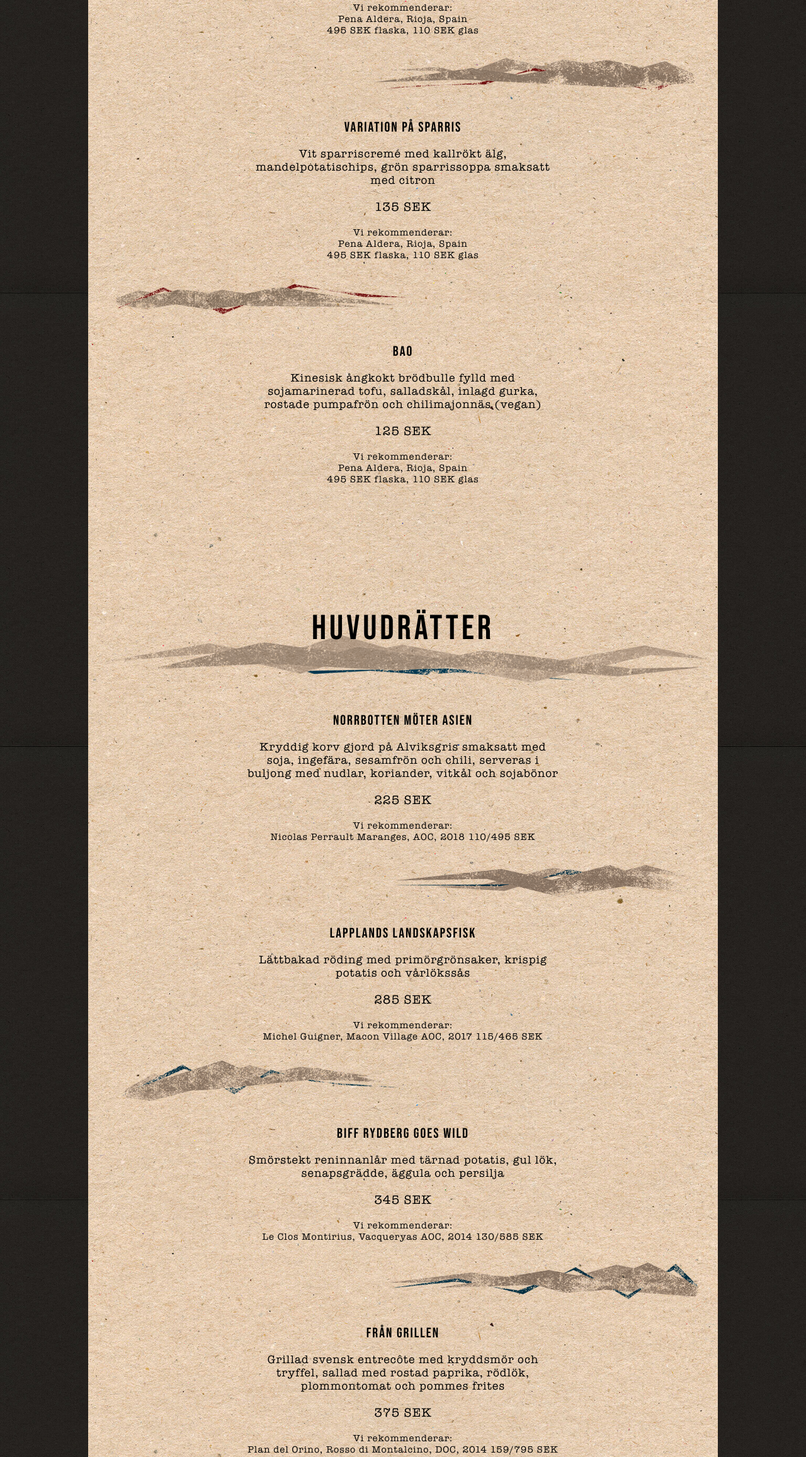
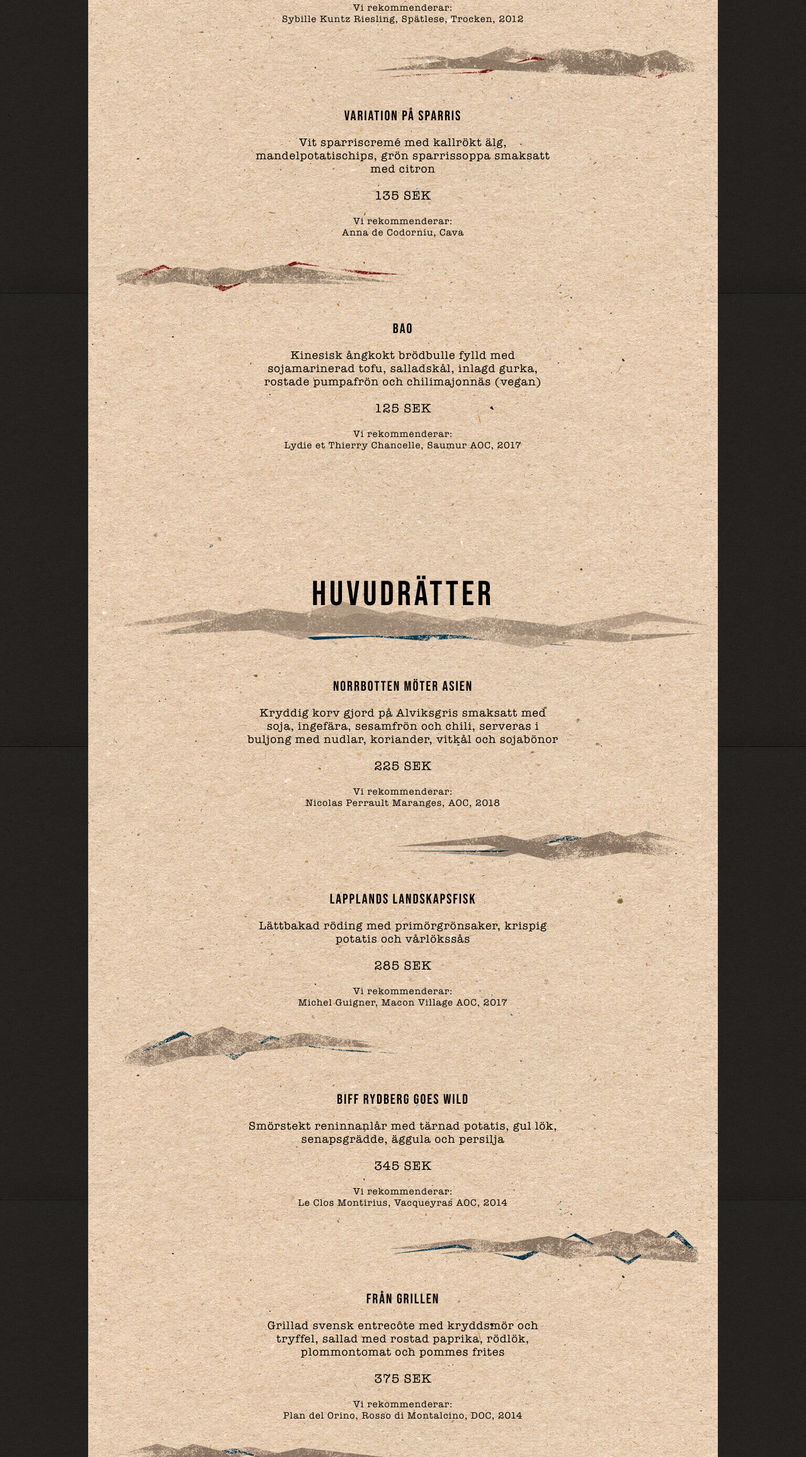
Before and after one commit to ozzbourne/campripan-PROD, a website: page index.html in a window 1280 px wide. Shown: the part 975-3289 px from the top of the page at 63% size. Drawn offline with Linux system fonts and the light colour scheme.

Commit message:
Remove price wines

```diff
--- a/index.html
+++ b/index.html
@@ -47,8 +47,7 @@
             </p>
             <p class="menuItem__recommendedDrink">
               Vi rekommenderar: <br />
-              Pena Aldera, Rioja, Spain <br />
-              495 SEK flaska, 110 SEK glas
+              Sybille Kuntz Riesling, Spätlese, Trocken, 2012
             </p>
           </section>
         </div>
@@ -72,8 +71,7 @@
             </p>
             <p class="menuItem__recommendedDrink">
               Vi rekommenderar: <br />
-              Pena Aldera, Rioja, Spain <br />
-              495 SEK flaska, 110 SEK glas
+              Anna de Codorníu, Cava
             </p>
           </section>
         </div>
@@ -98,8 +96,7 @@
             </p>
             <p class="menuItem__recommendedDrink">
               Vi rekommenderar: <br />
-              Pena Aldera, Rioja, Spain <br />
-              495 SEK flaska, 110 SEK glas
+              Lydie et Thierry Chancelle, Saumur AOC, 2017
             </p>
           </section>
         </div>
@@ -129,7 +126,7 @@
             </p>
             <p class="menuItem__recommendedDrink">
               Vi rekommenderar: <br />
-              Nicolas Perrault Maranges, AOC, 2018 110/495 SEK
+              Nicolas Perrault Maranges, AOC, 2018
             </p>
           </section>
         </div>
@@ -153,7 +150,7 @@
             </p>
             <p class="menuItem__recommendedDrink">
               Vi rekommenderar: <br />
-              Michel Guigner, Macon Village AOC, 2017 115/465 SEK
+              Michel Guigner, Macon Village AOC, 2017
             </p>
           </section>
         </div>
@@ -177,7 +174,7 @@
             </p>
             <p class="menuItem__recommendedDrink">
               Vi rekommenderar: <br />
-              Le Clos Montirius, Vacqueryas AOC, 2014 130/585 SEK
+              Le Clos Montirius, Vacqueyras AOC, 2014
             </p>
           </section>
         </div>
@@ -201,7 +198,7 @@
             </p>
             <p class="menuItem__recommendedDrink">
               Vi rekommenderar: <br />
-              Plan del Orino, Rosso di Montalcino, DOC, 2014 159/795 SEK
+              Plan del Orino, Rosso di Montalcino, DOC, 2014
             </p>
           </section>
         </div>
@@ -225,8 +222,7 @@
             </p>
             <p class="menuItem__recommendedDrink">
               Vi rekommenderar: <br />
-              Valentin Zusslin, Cuvée Jean Paul, Pinot Gris, AOC, 2015 120/595
-              SEK
+              Valentin Zusslin, Cuvée Jean Paul, Pinot Gris, AOC, 2015
             </p>
           </section>
         </div>
@@ -252,7 +248,7 @@
             </p>
             <p class="menuItem__recommendedDrink">
               Vi rekommenderar: <br />
-              Nicolas Perrault Maranges, AOC, 2018 110/495 SEK
+              Musella Recioto della Valpolicella, DOC
             </p>
           </section>
         </div>
@@ -275,7 +271,7 @@
             </p>
             <p class="menuItem__recommendedDrink">
               Vi rekommenderar: <br />
-              Michel Guigner, Macon Village AOC, 2017 115/465 SEK
+              Plageoles Ondenc, Gailliac AOC, 2016
             </p>
           </section>
         </div>
@@ -298,7 +294,7 @@
             </p>
             <p class="menuItem__recommendedDrink">
               Vi rekommenderar: <br />
-              Le Clos Montirius, Vacqueryas AOC, 2014 130/585 SEK
+              Moscato D’Asti Maggiorina, DOCG, 2016
             </p>
           </section>
         </div>
```
